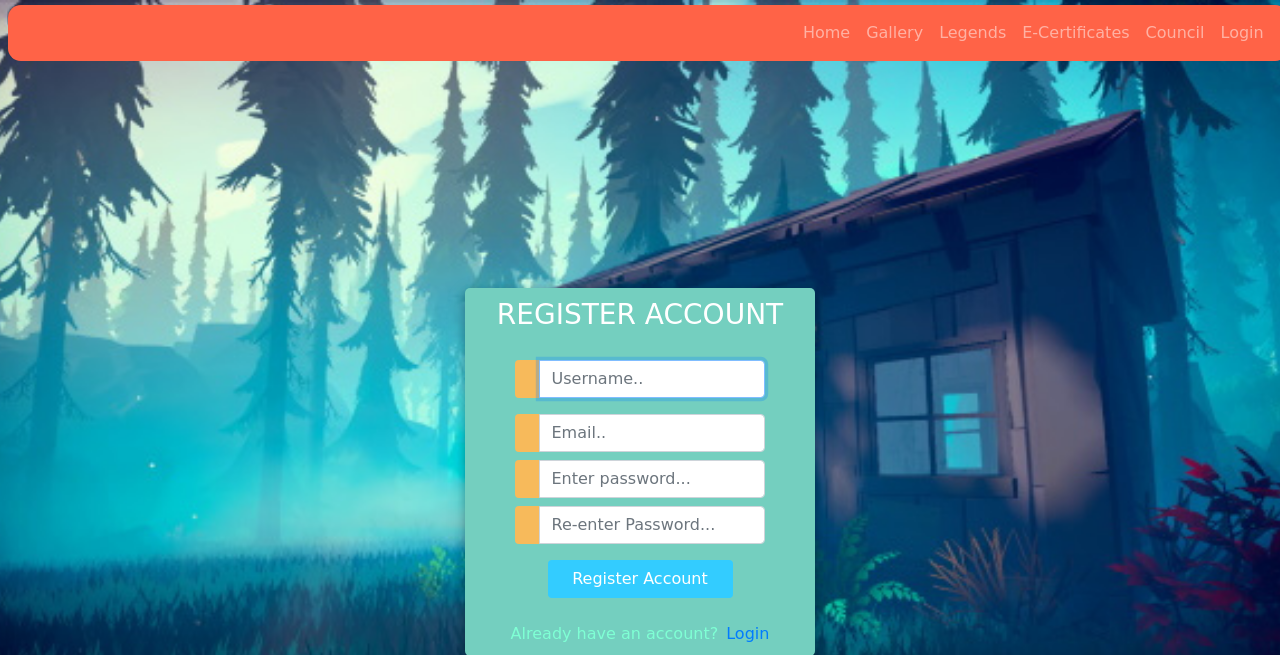
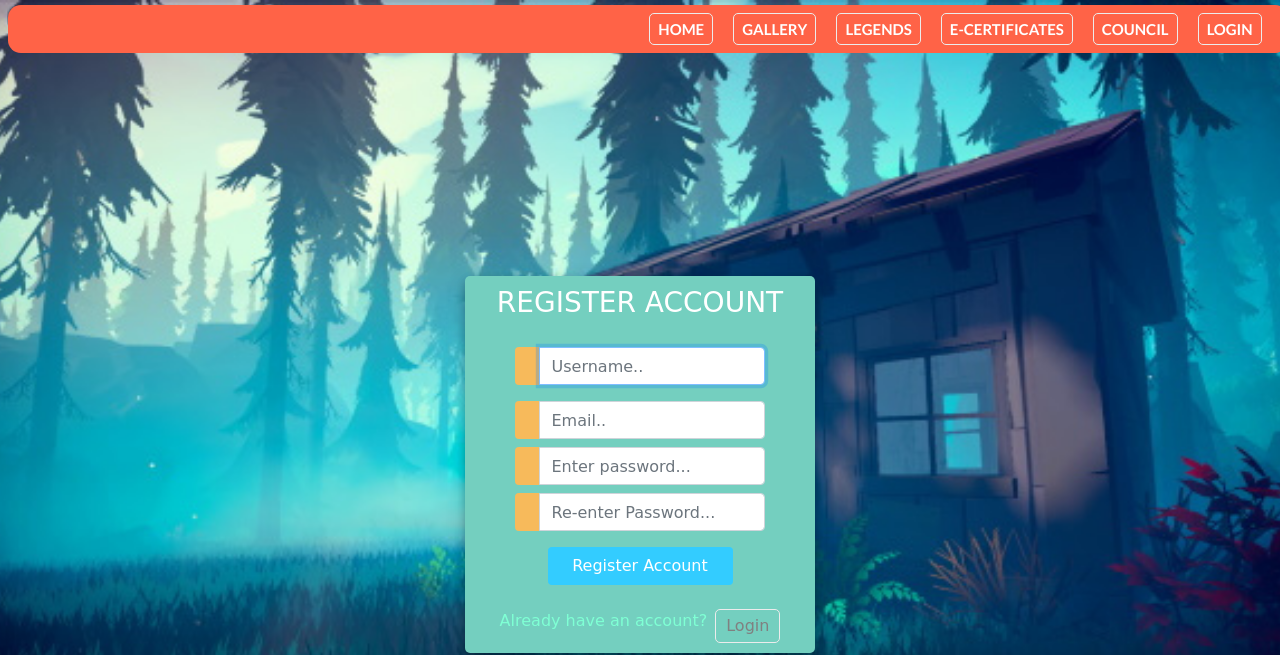
Before and after one commit to geeksouvik/H2_Website, a Django app: page /register/ in a window 1280 px wide. Shown: the top 655 px of the page. Run offline with Django 3.2, Linux system fonts and the light colour scheme; some libraries are stand-ins or nearby versions.

Commit message:
navbar uniformity

```diff
--- /dev/null
+++ b/hostel2/static/hostel2/navbar.css
@@ -0,0 +1,87 @@
+@import url('https://fonts.googleapis.com/css?family=Lato:100,100i,300,300i,400,400i,700,700i,900,900i');
+
+
+
+a, a:link, a:visited {
+  text-decoration: none;
+  padding: 4px 10px;
+  border: 1px solid #ececec;
+  border-radius: 5px;
+  color: gray;
+}
+
+
+a.repeat {
+  display: inline-block;
+  font-size: 12px;
+  text-transform: none;
+  text-decoration: none;
+  color: orange;
+  padding: 5px 12px;
+  border: 1px solid rgba(0, 0, 0, 0.15);
+  font-weight: normal;
+  margin: 0 0 0 40px;
+  border-radius: 3px;
+  position: relative;
+  bottom: 1px;
+}
+
+a.repeat:hover {
+  background: rgba(0, 0, 0, 0.7);
+  color: white;
+}
+
+      /*---Navigation Bar Style---*/
+
+  .nav-item {
+        padding-left: 10px;
+        padding-right: 10px;
+        font-family: "Lato", sans-serif;
+        text-transform: uppercase;
+        }
+
+        .nav-link {
+            font-size: 15px;
+            display: block;
+            padding: .5rem 1rem;
+            font-weight: 600;
+            border-bottom: greenyellow;
+            border-radius: 0.7em;
+            color: white !important;
+        }
+
+        .navbar-nav .nav-link {
+            padding-right: 0;
+            padding-left: 0;
+        }
+
+        .nav-link:hover {
+          background: greenyellow !important;
+          color: white;
+          border-color: greenyellow;
+        }
+
+        .dropdown2:hover>.dropdown-content {
+            position: relative;
+            display: block;
+            padding: 0.2em;
+        }
+
+        .dropdown-content {
+            display: none;
+            position: absolute;
+            background-color: #0F111B ;
+            top: 10px;
+            left: 40px;
+            z-index: 1;
+            padding-top: 0;
+            min-width: 120px;
+            border: rgb(1, 173, 237) solid 1.5px;
+            box-shadow: 2px 2px 4px 1px rgba(0, 0, 0, 0.75);
+        }
+
+        @media (max-width: 991px){
+        .dropdown-content {
+            box-shadow: 0px 8px 16px 0px rgba(0, 0, 0, 0.2);
+        }
+}
--- a/hostel2/templates/hostel2/base.html
+++ b/hostel2/templates/hostel2/base.html
@@ -11,6 +11,7 @@
   <link href="https://fonts.googleapis.com/css2?family=Lato&display=swap" rel="stylesheet">
   <link href='https://fonts.googleapis.com/css?family=Oswald' rel='stylesheet'>
   <meta name="viewport" content="width=device-width, initial-scale=1">
+  <link rel="stylesheet" href="{% static 'hostel2/navbar.css'%}">
  {% block head %}
  {% endblock head %}
 </head>
--- a/users/templates/users/login.html
+++ b/users/templates/users/login.html
@@ -4,6 +4,7 @@
 {% load static %}
 {% block head %}
 <link rel="stylesheet" href="{% static 'users/login.css'%}">
+
 
 
  {% endblock head %}
--- a/users/templates/users/register.html
+++ b/users/templates/users/register.html
@@ -2,7 +2,6 @@
  {% block head %}
 {% load static %}
 <link rel="stylesheet" href="{% static 'users/register.css'%}">
-
 
  {% endblock head %}
 
```
Also changed, not shown: db.sqlite3, hostel2/static/hostel2/gallery.css (line endings or trailing spaces), hostel2/static/hostel2/legend.css (line endings or trailing spaces), hostel2/static/hostel2/style.css (line endings or trailing spaces), users/static/users/login.css (line endings or trailing spaces), users/static/users/register.css (line endings or trailing spaces).
